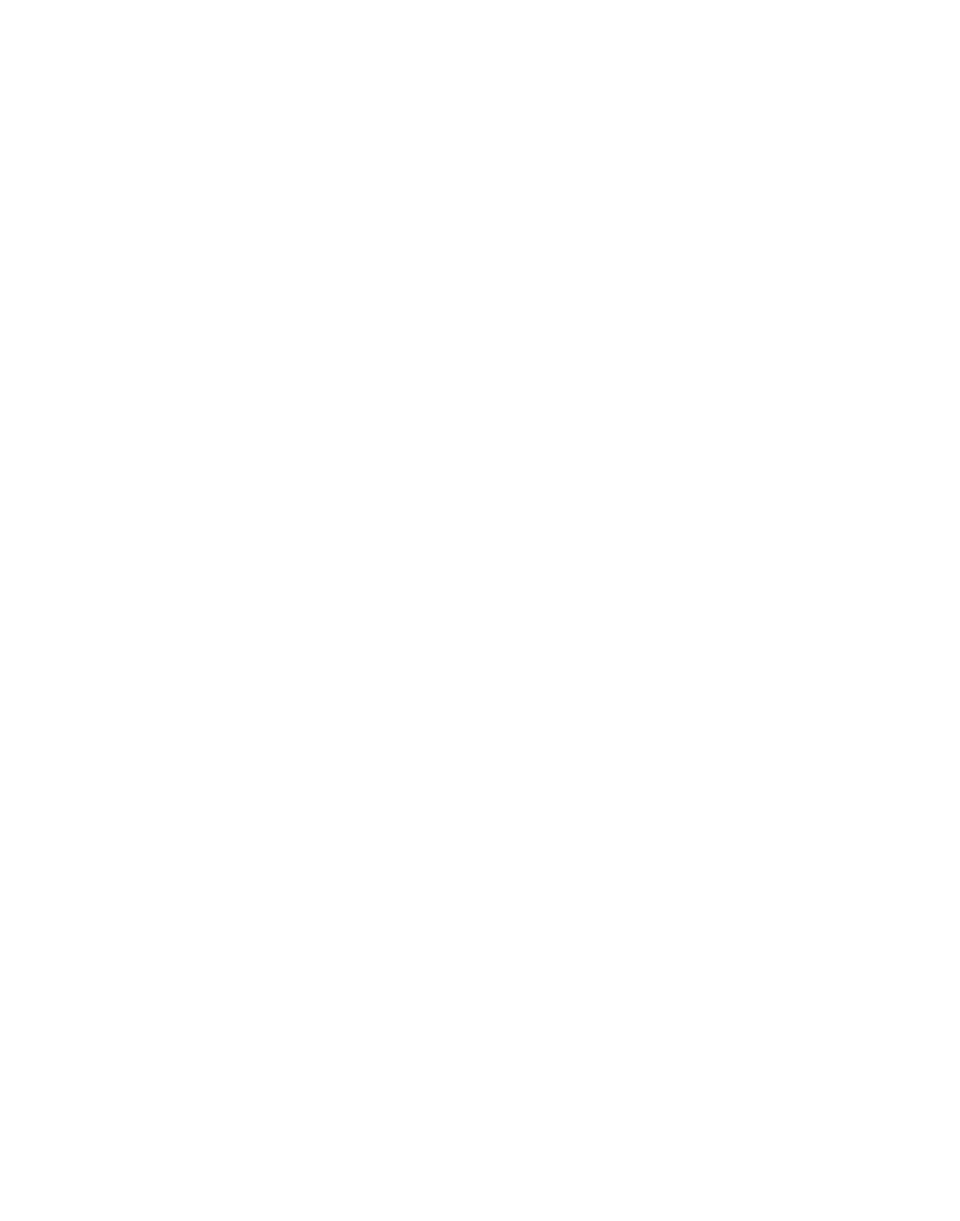
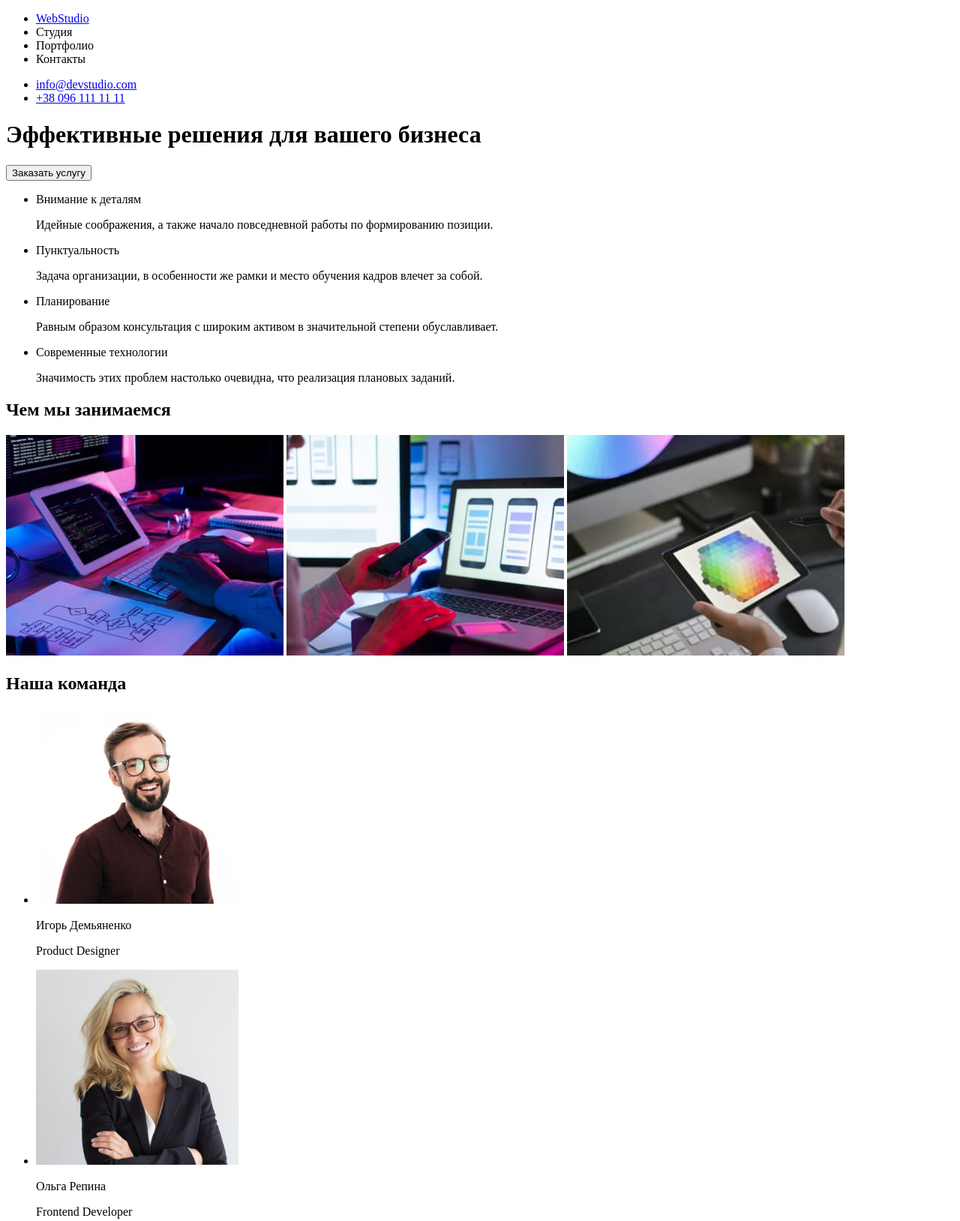
Before and after one commit to iravakilova/goit-markup-hw-01, a plain HTML site: page index.html in a window 1280 px wide. Shown: the top 1628 px of the page at 75% size. Before the commit the page ends 800 px from the top, so only its background shows below. Drawn offline with Linux system fonts and the light colour scheme.

Commit message:
закончила дз№1

```diff
--- a/index.html
+++ b/index.html
@@ -1,12 +1,92 @@
 <!DOCTYPE html>
-<html lang="en">
+<html lang="ru">
 <head>
     <meta charset="UTF-8">
     <meta http-equiv="X-UA-Compatible" content="IE=edge">
     <meta name="viewport" content="width=device-width, initial-scale=1.0">
-    <title>Document</title>
+    <title>Студия</title>
 </head>
 <body>
-
+    <header>
+        <nav>
+            <ul>
+                <li><a href="/index.html"><span>Web</span>Studio</a></li>
+                <li>Студия</li>
+                <li>Портфолио</li>
+                <li>Контакты</li>
+            </ul>
+        </nav>
+        <ul>
+            <li><a href="mailto:info@devstudio.com">info@devstudio.com</a></li>
+            <li><a href="tel:+380961111111">+38 096 111 11 11</a></li>
+        </ul>
+    </header>
+    <main>
+        <h1>Эффективные решения для вашего бизнеса</h1>
+        <button type="button">Заказать услугу</button>
+    </main>
+    <section>
+        <ul>
+            <li>
+                <p>Внимание к деталям</p>
+                <p>Идейные соображения, а также начало повседневной работы по формированию позиции.</p>
+            </li>
+            <li>
+                <p>Пунктуальность</p>
+                <p>Задача организации, в особенности же рамки и место обучения кадров влечет за собой.</p>
+            </li>
+            <li>
+                <p>Планирование</p>
+                <p>Равным образом консультация с широким активом в значительной степени обуславливает.</p>
+            </li>
+            <li>
+                <p>Современные технологии</p>
+                <p>Значимость этих проблем настолько очевидна, что реализация плановых заданий.</p>
+            </li>
+        </ul>
+    </section>
+    <section>
+        <h2>Чем мы занимаемся</h2>
+        <img src="./images/img-1.jpg" alt="работа за компьютером" width="370" height="294">
+        <img src="./images/img-2.jpg" alt="работа с телефоном" width="370" height="294">
+        <img src="./images/img-3.jpg" alt="работа за планшетом" width="370" height="294">
+    </section>
+    <section>
+        <h2>Наша команда</h2>
+        <ul>
+            <li>
+                <img src="./images/img-4.jpg" alt="Product Designer" width="270" height="260">
+                <p>Игорь Демьяненко</p>
+                <p>Product Designer</p>
+            </li>
+            <li>
+                <img src="./images/img-5.jpg" alt="Frontend Developer" width="270" height="260">
+                <p>Ольга Репина</p>
+                <p>Frontend Developer</p>
+            </li>
+            <li>
+                <img src="./images/img-6.jpg" alt="Marketing" width="270" height="260">
+                <p>Николай Тарасов</p>
+                <p>Marketing</p>
+            </li>
+            <li>
+                <img src="./images/img-7.jpg" alt="UI Designer" width="270" height="260">
+                <p>Михаил Ермаков</p>
+                <p>UI Designer</p>
+            </li>
+        </ul>
+    </section>
+    <footer>
+        <ul>
+            <li><a href="/index.html"><span>Web</span>Studio</a></li>
+            <li>
+                <address>
+                    <a target="_blank" rel="noopener nofollow noreferrer" href="https://goo.gl/maps/vHbvLsZFDgiM335Y8">г. Киев, пр-т Леси Украинки, 26</a>
+                </address>
+            </li>
+            <li><a href="mailto:info@devstudio.com">info@devstudio.com</a></li>
+            <li><a  href="tel:+380961111111">+38 096 111 11 11</a></li>
+        </ul>
+    </footer>
 </body>
 </html>
```
Also changed, not shown: images/img-1.jpg (added), images/img-2.jpg (added), images/img-3.jpg (added), images/img-4.jpg (added), images/img-5.jpg (added), images/img-6.jpg (added), images/img-7.jpg (added), 1 other file.
